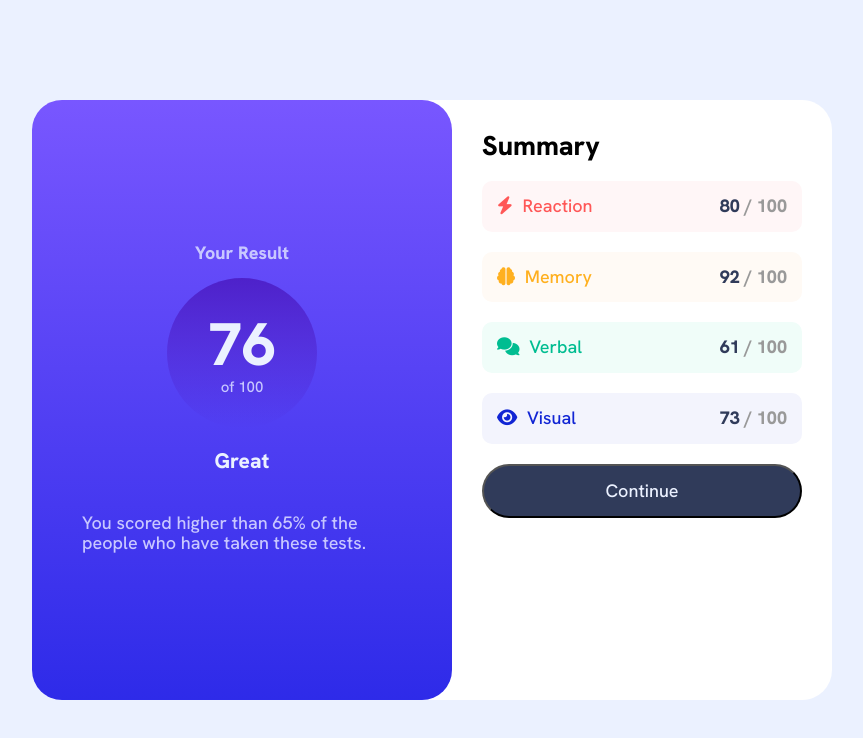
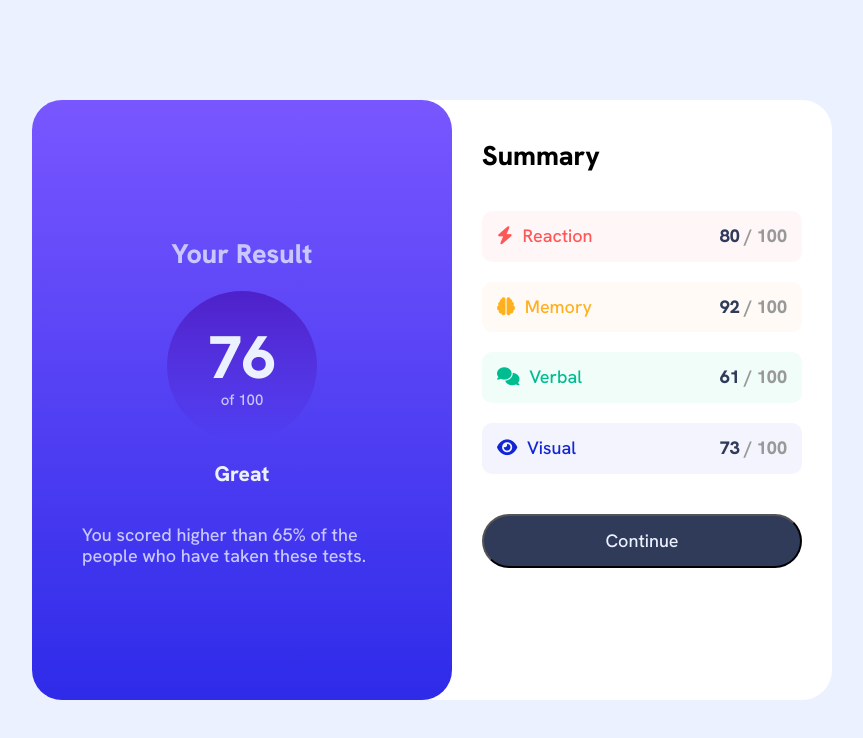
Before and after one commit to tienpbss/results-summary-component-frontendmentor, a plain HTML site: page index.html in a window 1280 px wide. Shown: the whole page, without its empty margins (208-1071 px from the left). Drawn offline with nearby package versions, Linux system fonts and the light colour scheme.

Commit message:
edit summary section in computer screen

```diff
--- a/style.css
+++ b/style.css
@@ -69,7 +69,6 @@ body {
 
 .result__header {
     color: var(--light-lavender);
-    font-size: 18px;
 }
 
 .result__circle {
@@ -183,6 +182,7 @@ body {
         align-items: center;
         min-height: 100vh;
     }
+
     .wrapper {
         display: flex;
         width: 800px;
@@ -200,6 +200,19 @@ body {
 
     .summary {
         flex: 1;
+        padding: 40px 30px;
+    }
+
+    .summary__header {
+        margin-bottom: 40px;
+    }
+
+    .summary__parameter {
+        width: 100%;
+    }
+
+    .btn {
+        margin-top: 40px;
     }
 
 }
```
